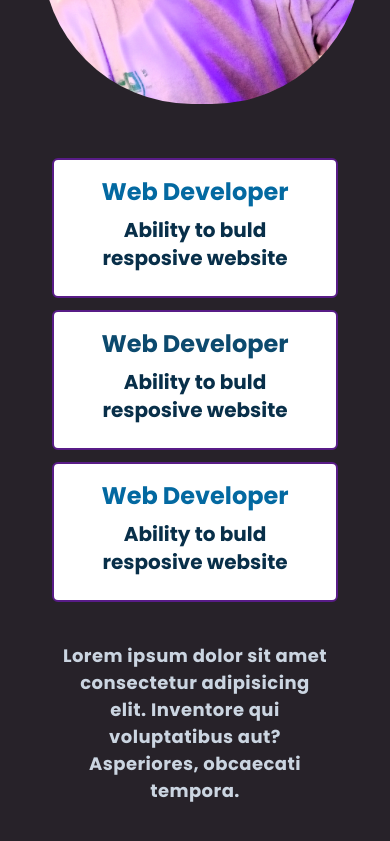
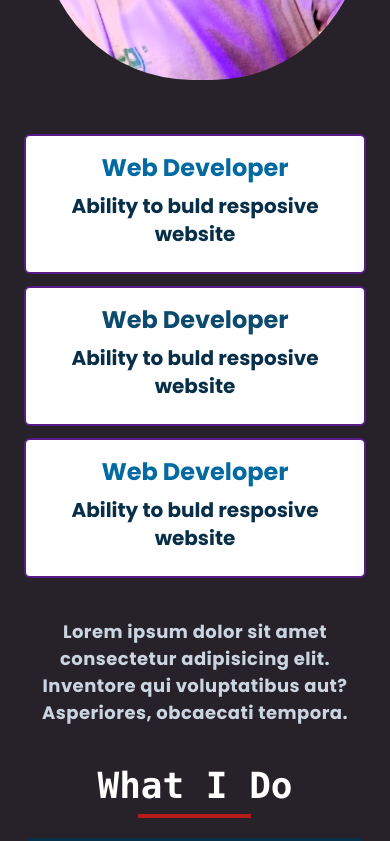
Before and after one commit to leyroy/portfolio, a React (Create React App) app: page / in a window 390 px wide. Shown: the part 1156-1997 px from the top of the page. Built offline with nearby package versions, Linux system fonts and the light colour scheme.

Commit message:
fixed the view on mobile now

```diff
--- a/src/components/About.js
+++ b/src/components/About.js
@@ -4,7 +4,7 @@ import { motion } from "framer-motion";
 
 function About() {
 	return (
-		<div className=" md:p-10 p-8 m-auto gap-3 mt-9 min-h-[89vh] w-[80%] flex flex-col items-center justify-center ">
+		<div className=" md:p-10 p-2 m-auto gap-3 mt-9 w-full min-h-[89vh] nd:w-[80%] flex flex-col items-center justify-center ">
 			<h1 className="mx-auto text-xl font-extrabold text-boled">
 				About Me
 			</h1>
@@ -19,7 +19,7 @@ function About() {
 						className="object-cover w-[320px] max-h-[300px] rounded-full md:mb-20"
 					/>
 				</div>
-				<div className="flex flex-col items-center justify-between gap-6 px-8 mt-3 md:mt-0 ">
+				<div className="flex flex-col items-center justify-between gap-6 px-4 mt-3 md:mt-0 ">
 					<div className="flex flex-col items-center w-full gap-3 md:flex-row">
 						<motion.div
 							initial={{ opacity: 0 }}
--- a/src/components/Contact.js
+++ b/src/components/Contact.js
@@ -9,15 +9,15 @@ import { motion } from "framer-motion";
 
 export default function Contact() {
 	return (
-		<div className="flex px-4 flex-col items-center justify-center w-full h-screen gap-12 m-auto mb-52 md:mb-4 mt-[7rem] md:mt-0 pt-20 sm:pt-9">
+		<div className="flex flex-col md:px-44 items-center justify-center w-full h-screen gap-12 m-auto mb-52 md:mb-4 mt-[7rem] md:mt-0 pt-20 sm:pt-9">
 			<h1 className="text-[35px] font-bold mt-4">Contat Me</h1>
-			<div className="flex flex-col items-center justify-center w-full px-3 md:flex-row ">
+			<div className="flex flex-col items-center justify-center w-full md:px-5 md:flex-row ">
 				<motion.div
 					initial={{ opacity: 0, y: 20 }}
 					whileInView={{ opacity: 1, y: 0 }}
 					exit={{ opacity: 0, y: 90 }}
 					transition={{ delay: 0.2, duration: 0.2 }}
-					className="w-full h-full px-6 sm:max-w-7xl"
+					className="w-full h-full px-2 md:px-6 sm:max-w-7xl"
 				>
 					<div className="w-full h-auto text-white border p-9 rounded-2xl border-sky-600">
 						<motion.div
@@ -94,7 +94,7 @@ export default function Contact() {
 						</motion.div>
 					</div>
 				</motion.div>
-				<ContactForm className="" />
+				<ContactForm />
 			</div>
 		</div>
 	);
--- a/src/components/ContactForm.js
+++ b/src/components/ContactForm.js
@@ -43,7 +43,7 @@ export default function ContactForm() {
 			initial={{ opacity: 0, y: 60 }}
 			whileInView={{ opacity: 1, y: 0 }}
 			transition={{ delay: 0.2, duration: 0.2 }}
-			className="relative w-full px-8 md:max-w-3xl"
+			className="relative w-full px-2 md:max-w-3xl"
 		>
 			{error && (
 				<p
--- a/src/components/Projects.js
+++ b/src/components/Projects.js
@@ -21,7 +21,7 @@ export default function Projects() {
 	return (
 		<div
 			ref={ref}
-			className="relative w-screen px-6 pt-4 mb-10 md:pt-10"
+			className="relative w-screen px-2 pt-4 mb-10 md:px-6 md:pt-10"
 		>
 			<motion.div className="sticky right-0 flex flex-col items-center w-full gap-2 top-2 md:top-[3rem] ">
 				<h1 className="font-mono text-4xl font-[900] ">
```
